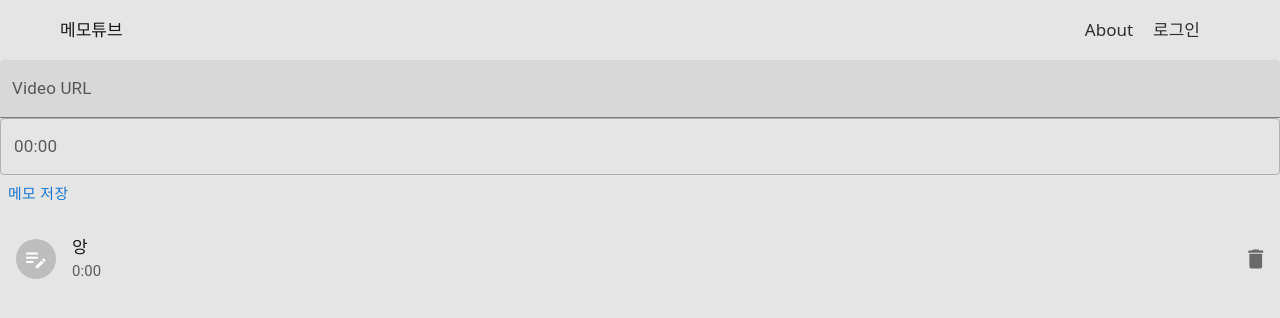
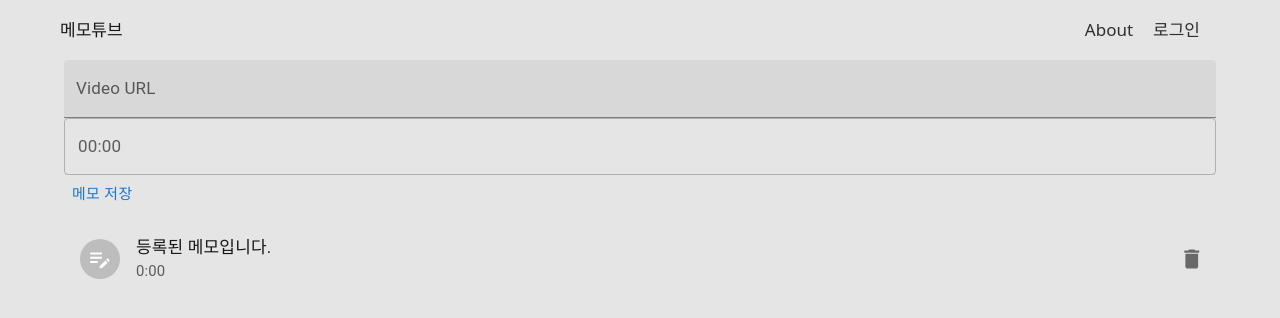
Before and after one commit to javascriptbiggosoo/memotube, a React (Vite) app: page /memotube/ in a window 1280 px wide. Shown: the top 318 px of the page. Built offline with nearby package versions, Linux system fonts and the light colour scheme.

Commit message:
비디오 관련 코드 변경

```diff
--- a/src/atoms/video.ts
+++ b/src/atoms/video.ts
@@ -1,6 +1,20 @@
+import { YouTubePlayer } from "react-youtube";
 import { atom } from "recoil";
 
-export const startTimeState = atom<number>({
-  key: "startTimeState",
-  default: 0,
+type PlayerVars = {
+  autoplay: number;
+  start: number;
+};
+
+export const playerVarsState = atom<PlayerVars>({
+  key: "playerVarsState",
+  default: {
+    autoplay: 0,
+    start: 0,
+  },
 });
+
+export const playerState = atom<typeof YouTubePlayer>({
+  key: "playerState",
+  default: null,
+});
--- a/src/components/Home/Memopad/MemoInput.tsx
+++ b/src/components/Home/Memopad/MemoInput.tsx
@@ -1,6 +1,8 @@
 import { Button, TextField } from "@mui/material";
 import React from "react";
 import { SubmitHandler, useForm } from "react-hook-form";
+import { useRecoilValue } from "recoil";
+import { playerState } from "../../../atoms/video";
 
 type FormValues = {
   memo: string;
@@ -15,12 +17,14 @@ export default function MemoInput({
   currentTime,
 }: MemoInputProps) {
   const { register, handleSubmit } = useForm<FormValues>();
+  const player = useRecoilValue(playerState);
 
   const onSubmit: SubmitHandler<FormValues> = (data) => {
     onMemoSubmit(data.memo);
   };
   const handleFocus = () => {
-    // 시간 받아옴
+    // TODO: 일시정지 + 시간 받아옴
+    player.pauseVideo();
   };
 
   return (
--- a/src/components/Home/Memopad/MemoItem.tsx
+++ b/src/components/Home/Memopad/MemoItem.tsx
@@ -6,12 +6,12 @@ import {
   ListItemText,
 } from "@mui/material";
 import React from "react";
-import styled from "styled-components";
 import DeleteIcon from "@mui/icons-material/Delete";
 import EditNoteIcon from "@mui/icons-material/EditNote";
 import { useSetRecoilState } from "recoil";
-import { startTimeState } from "../../../atoms/video";
+import { playerVarsState } from "../../../atoms/video";
 import parseTimeToSeconds from "../../../utils/parseTimeToSeconds";
+
 interface MemoProps {
   time: string;
   memoText: string;
@@ -23,12 +23,16 @@ export default function MemoItem({
   memoText: memo,
   onDeleteMemo,
 }: MemoProps) {
-  const setStartTime = useSetRecoilState(startTimeState);
+  const setplayerVars = useSetRecoilState(playerVarsState);
 
   return (
-    <Container
+    <ListItem
+      style={{ cursor: "pointer" }}
       onClick={() => {
-        setStartTime(parseTimeToSeconds(time));
+        setplayerVars({
+          autoplay: 1,
+          start: parseTimeToSeconds(time),
+        });
       }}
       secondaryAction={
         <IconButton edge="end" aria-label="delete" onClick={onDeleteMemo}>
@@ -43,13 +47,6 @@ export default function MemoItem({
       </ListItemAvatar>
 
       <ListItemText primary={memo} secondary={time} />
-    </Container>
+    </ListItem>
   );
 }
-
-const Container = styled(ListItem)`
-  /* display: flex;
-  justify-content: space-between;
-  align-items: center;
-  flex-direction: row; */
-`;
--- a/src/components/Home/Memopad/index.tsx
+++ b/src/components/Home/Memopad/index.tsx
@@ -10,7 +10,7 @@ interface MemoPadProps {
 
 export default function MemoPad({ currentTime }: MemoPadProps) {
   const [memos, setMemos] = useState<Memo[]>([
-    { time: "0:00", memoText: "앙", id: "1" },
+    { time: "0:00", memoText: "등록된 메모입니다.", id: "1" },
   ]);
 
   function handleMemoSubmit(memoText: string) {
@@ -22,7 +22,7 @@ export default function MemoPad({ currentTime }: MemoPadProps) {
       ];
     });
   }
-  function handleDeleteMemo(event: React.MouseEvent<HTMLButtonElement>) {}
+  function handleDeleteMemo() {}
   return (
     <div>
       <MemoInput currentTime={currentTime} onMemoSubmit={handleMemoSubmit} />
--- a/src/components/Home/VideoUrlInput.tsx
+++ b/src/components/Home/VideoUrlInput.tsx
@@ -15,8 +15,8 @@ export default function VideoUrlInput({ onUrlSubmit }: VideoUrlInputProps) {
   const {
     register,
     handleSubmit,
-    watch,
-    formState: { errors },
+    // watch,
+    // formState: { errors },
   } = useForm<FormValues>();
 
   const onSubmit: SubmitHandler<FormValues> = (data) => {
--- a/src/components/YouTubeVideo.tsx
+++ b/src/components/YouTubeVideo.tsx
@@ -1,7 +1,7 @@
 import React from "react";
 import YouTube, { YouTubeEvent } from "react-youtube";
-import { useRecoilState } from "recoil";
-import { startTimeState } from "../atoms/video";
+import { useRecoilValue, useSetRecoilState } from "recoil";
+import { playerVarsState, playerState } from "../atoms/video";
 
 interface Props {
   videoId: string;
@@ -9,15 +9,25 @@ interface Props {
 }
 
 export const YouTubeVideo = ({ videoId, onPause }: Props) => {
-  const [startTime, setStartTime] = useRecoilState(startTimeState);
+  const playerVars = useRecoilValue(playerVarsState);
+  const setPlayer = useSetRecoilState(playerState);
+
+  function handleReady(event: YouTubeEvent) {
+    setPlayer(event.target);
+  }
+
   const opts = {
     height: "540",
     width: "960",
-    playerVars: {
-      autoplay: 1, // 자동 재생
-      start: startTime, // 시작 시간
-    },
+    playerVars,
   };
 
-  return <YouTube videoId={videoId} opts={opts} onPause={onPause} />;
+  return (
+    <YouTube
+      videoId={videoId}
+      opts={opts}
+      onPause={onPause}
+      onReady={handleReady}
+    />
+  );
 };
--- a/src/pages/index.tsx
+++ b/src/pages/index.tsx
@@ -4,28 +4,32 @@ import VideoUrlInput from "../components/Home/VideoUrlInput";
 import MemoPad from "../components/Home/Memopad";
 import formatTime from "../utils/formatTime";
 import { YouTubeEvent } from "react-youtube";
+import { Container } from "@mui/material";
+import { useSetRecoilState } from "recoil";
+import { playerState } from "../atoms/video";
 
 export default function HomePage() {
   const [videoUrl, setVideoUrl] = useState("hnanNlDbsE4");
   const [currentTime, setCurrentTime] = useState("00:00");
+  const setPlayer = useSetRecoilState(playerState);
 
   function showVideo(memo: string) {
     setVideoUrl(memo);
-    // 메모패드 초기화
+    // TODO: 메모패드 초기화
   }
   function getCurrentTime(event: YouTubeEvent) {
-    // 비디오 시간 받아오기
     const time = event.target.getCurrentTime();
+    setPlayer(event.target);
     setCurrentTime(formatTime(time));
-    console.log(currentTime);
   }
+
   return (
-    <main>
+    <Container>
       {/* TODO: 펼치기 접기 */}
       <VideoUrlInput onUrlSubmit={showVideo} />
       <YouTubeVideo videoId={videoUrl} onPause={getCurrentTime} />
       <MemoPad currentTime={currentTime} />
       {/* TODO: 베스트 영상들 모음 추가 */}
-    </main>
+    </Container>
   );
 }
```
